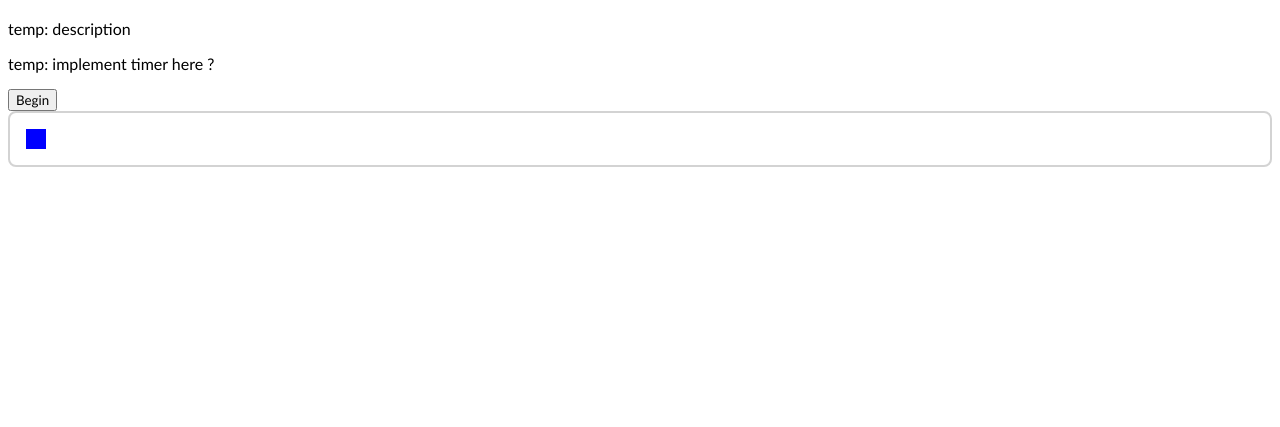
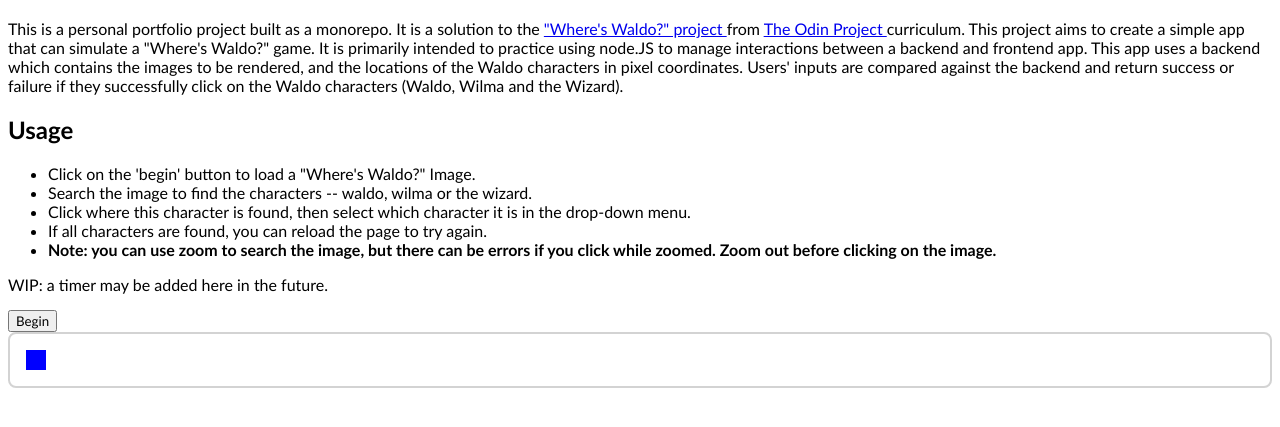
Before and after one commit to Neo319/project-photo-tag, a website with bundled scripts: page docs/index.html in a window 1280 px wide. Shown: the part 63-490 px from the top of the page. Built offline with nearby package versions, Linux system fonts and the light colour scheme.

Commit message:
add user-friendly description to app

```diff
--- a/docs/index.html
+++ b/docs/index.html
@@ -10,10 +10,34 @@
 
 <body>
   <h1>Project Photo Tag</h1>
-  <p>temp: description</p>
+  <p>
+    This is a personal portfolio project built as a monorepo. It is a solution to the
+    <a href="https://www.theodinproject.com/lessons/nodejs-where-s-waldo-a-photo-tagging-app" rel="noopener noreferrer" target="_blank">
+      "Where's Waldo?" project
+    </a>
+    from
+    <a href="https://www.theodinproject.com" rel="noopener noreferrer" target="_blank">
+      The Odin Project
+    </a>
+
+
+    curriculum. This project aims to create a simple app that can simulate a "Where's Waldo?" game.
+
+    It is primarily intended to practice using node.JS to manage interactions between a backend and frontend app. This app uses a backend which contains the images to be rendered, and the locations of the Waldo characters in pixel coordinates. Users' inputs are compared against the backend and return success or failure if they successfully click on the Waldo characters (Waldo, Wilma and the Wizard).
+  </p>
+
+  <h2>Usage</h2>
+  <ul>
+    <li>Click on the 'begin' button to load a "Where's Waldo?" Image.</li>
+    <li>Search the image to find the characters -- waldo, wilma or the wizard.</li>
+    <li>Click where this character is found, then select which character it is in the drop-down menu.</li>
+    <li>If all characters are found, you can reload the page to try again.</li>
+    <li> <b>Note: you can use zoom to search the image, but there can be errors if you click while zoomed. Zoom out before clicking on the image.</b>
+    </li>
+  </ul>
 
   <div>
-    <p> temp: implement timer here ? </p>
+    <p> WIP: a timer may be added here in the future. </p>
   </div>
 
   <button id="load_img">Begin</button>
```
